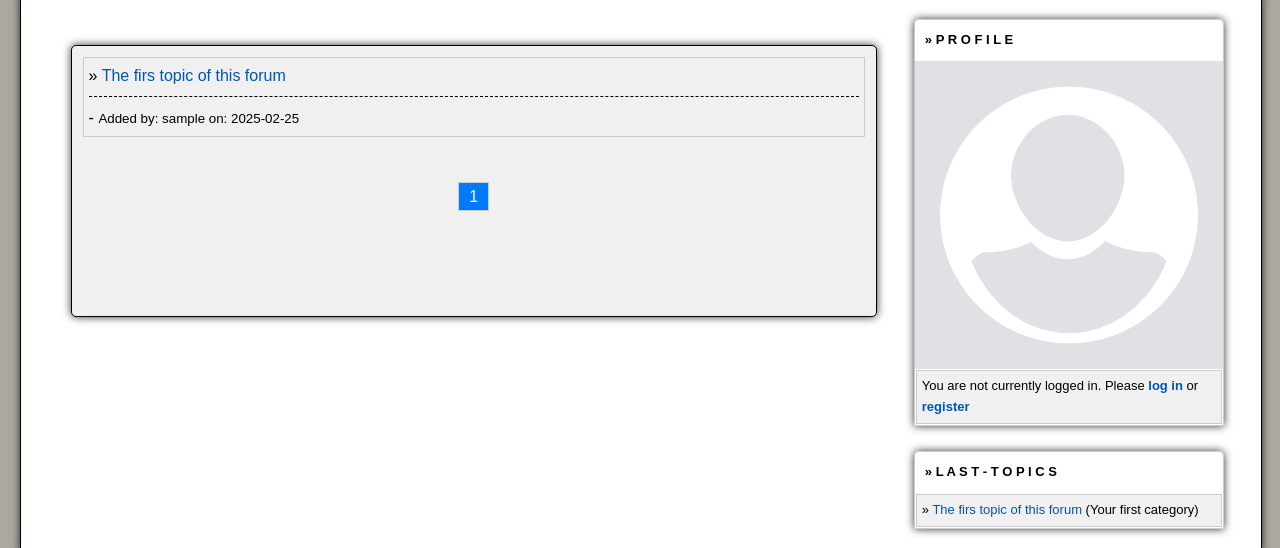
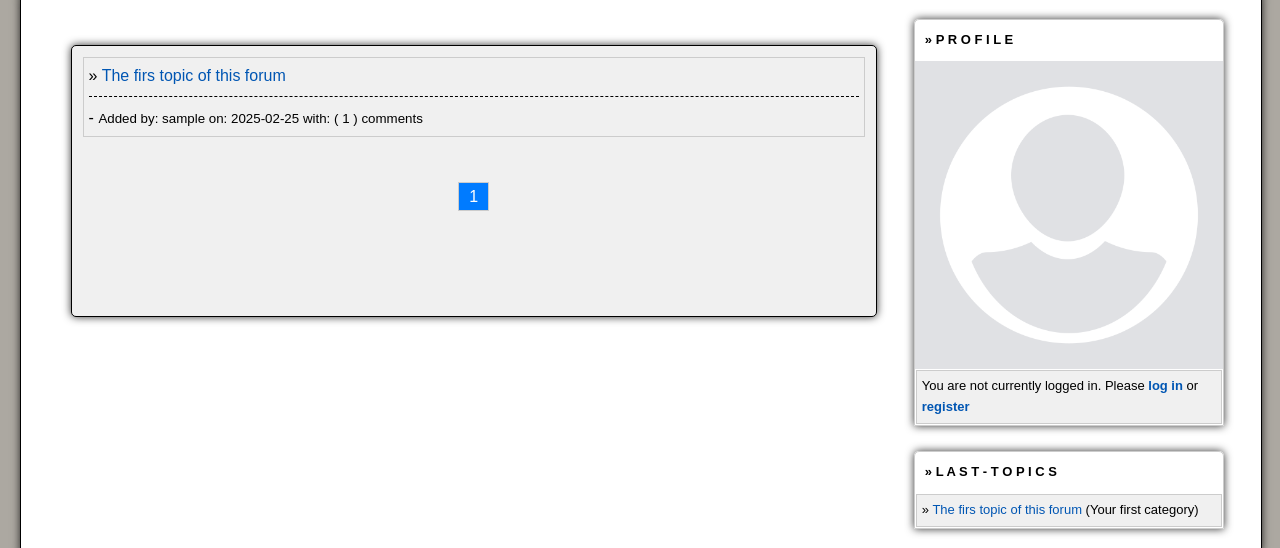
Before and after one commit to sonikblast88/SonikBB, a PHP site: page /topics.php?cat_id=1 in a window 1280 px wide. Shown: the part 196-744 px from the top of the page. Run offline with PHP 8.4, Linux system fonts and the light colour scheme; data comes from the database, SQL or seed files in the repository; tables that the repository leaves empty hold one stand-in row (values such as "Sample post"); a stand-in replaces the project's code that opens the database connection; some libraries are stand-ins or nearby versions.

Commit message:
Update topics.php

```diff
--- a/topics.php
+++ b/topics.php
@@ -72,7 +72,7 @@ while ($category = $categories->fetch(PDO::FETCH_ASSOC)) {
             <div id="list-topics">
                 » <a href="topic.php?topic_id=<?= $row['topic_id'] ?>"><?= htmlspecialchars($row['topic_name']) ?></a>
                 <hr style="border: none;border-bottom: dashed 1px #000000;">
-                - <small>Added by: <?= htmlspecialchars($row['author_name']) ?> on: <?= htmlspecialchars($row['date_added_topic']) ?></small>
+                - <small>Added by: <?= htmlspecialchars($row['author_name']) ?> on: <?= htmlspecialchars($row['date_added_topic']) ?> with: ( <?= $topicsModel->getCommentCountByTopicId($row['topic_id']) ?> ) comments</small>
 
                 <div style="float:right;">
                     <?php if ($is_admin): ?>
```
